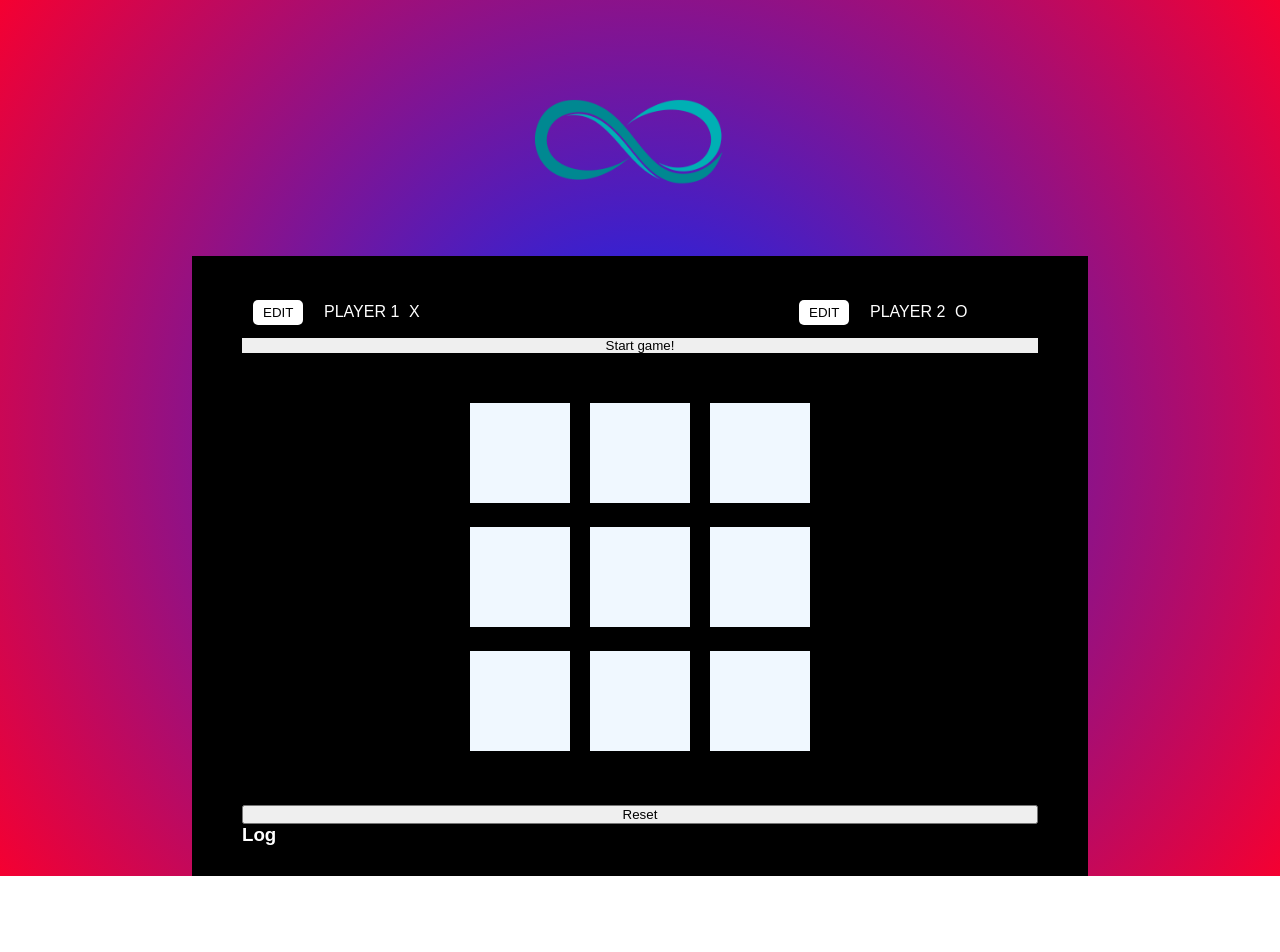
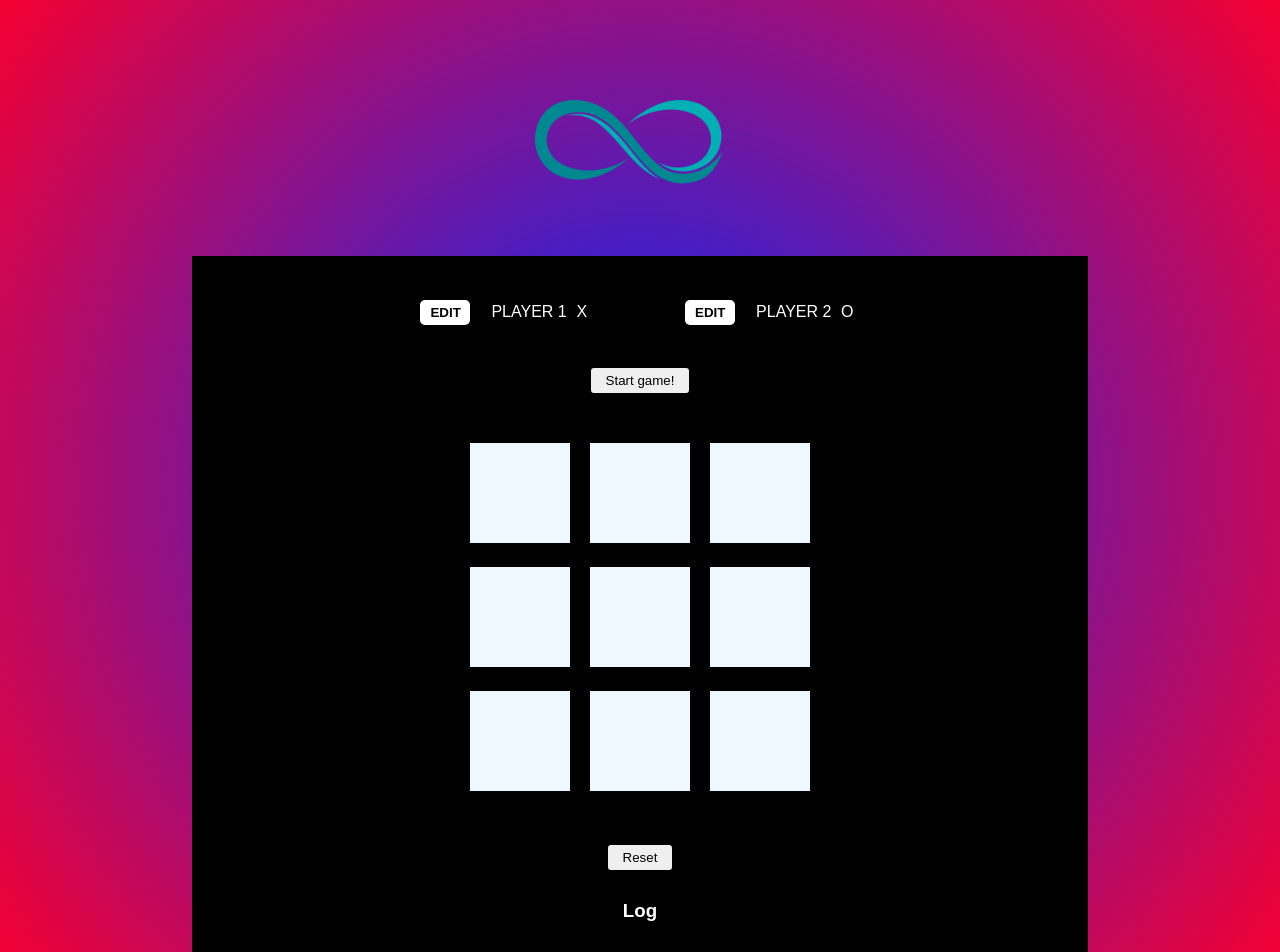
Before and after one commit to RedRoll/XO, a React (Vite) app: page / in a window 1280 px wide. Shown: the top 952 px of the page. Before the commit the page ends 876 px from the top, so only its background shows below. Built offline with nearby package versions, Linux system fonts and the light colour scheme; a web font is replaced by a local one.

Commit message:
Add: some styles/animations for buttons and Log component

```diff
--- a/src/App.jsx
+++ b/src/App.jsx
@@ -107,7 +107,7 @@ function App() {
       startButtonRef.current.style.color = 'black'
       startButtonRef.current.disabled = false
       startButtonRef.current.textContent = 'Start game!'
-
+      startButtonRef.current.style.cursor = 'pointer'
     }
     if (!activePlayer) {
       setPlayer(() => playerData) // when game not started yet
@@ -123,6 +123,7 @@ function App() {
     startButtonRef.current.style.color = 'red'
     startButtonRef.current.disabled = true
     startButtonRef.current.textContent = 'Game Started!'
+    startButtonRef.current.style.cursor = 'default'
   } // start game handler
 
   const gameDraw = gameSquareData.length === 9 // opens popUp if the result of the game is a draw
@@ -150,7 +151,7 @@ function App() {
         <GameTable gameTable={gameTable} onSquareClick={getDataOnClick} active={activePlayer} />
 
 
-        <button onClick={clickHandlerReset} >Reset</button>
+        <button className={styles['reset-button']} onClick={clickHandlerReset} >Reset</button>
 
         <Log data={gameSquareData} />
       </div>
--- a/src/App.module.css
+++ b/src/App.module.css
@@ -16,7 +16,7 @@
     display: flex;
     justify-content: center;
     flex-direction: column;
-
+    align-items: center;
     padding: 30px 50px;
     background-color: rgb(0, 0, 0);
     max-width: 70%;
@@ -26,11 +26,13 @@
 }
 
 
+
+
 .game__players {
     display: flex;
     justify-content: space-between;
     column-gap: 70px;
-
+    row-gap: 10px;
 }
 
 /* ______________________ */
@@ -39,9 +41,21 @@
     border: 1px solid red;
 }
 
+.start-button, .reset-button {
+    border: none;
+    padding: 5px 15px;
+    border-radius: 3px;
+    cursor: pointer;
+}
+
 .start-button {
-    border: none;
+    margin-top: 30px;
 }
+
+.reset-button {
+    margin-bottom: 30px;
+}
+
 
 .start-button:disabled {
     background-color: transparent;
@@ -50,8 +64,8 @@
 
 @media (max-width:991.98px) {
     .game__players {
-        flex-direction: column;
-        align-items: center;
+        flex-wrap: wrap;
+        justify-content: center;
     }
 }
 
@@ -63,3 +77,7 @@
     }
 
 }
+
+@media(max-width: 500px) {
+
+}
--- a/src/components/Gameboard/GameTable.module.css
+++ b/src/components/Gameboard/GameTable.module.css
@@ -5,6 +5,7 @@
     flex-direction: column;
     row-gap: 20px;
     margin: 50px 0;
+    width: 100%; /*не забувати вказувати довжину батьківського елменту на 100%(якщо це потрібно), бо при justify-content/align-items може зжимати блок і весь його вміст*/
 }
 
 .board__wrapper {
--- a/src/components/Log/Log.jsx
+++ b/src/components/Log/Log.jsx
@@ -2,10 +2,10 @@ import styles from './Log.module.css'
 
 const Log = ({data}) => {
     return (
-        <div>
-            <h3>Log</h3>
-            <ol>
-                {data.map( (item, index) => <li key={index}>Player {item.curSymbol} cliked cell {item.square.row +1} {item.square.col +1}</li> )}
+        <div className={styles.log}>
+            <h3 className={styles.log__title}>Log</h3>
+            <ol className={styles.log__menu}>
+                {data.map( (item, index) => <li className={styles.menu__item}  key={index}>Player {item.curSymbol} cliked cell {item.square.row +1} {item.square.col +1}</li> )}
             </ol>
         </div>
     )
--- a/src/components/Log/Log.module.css
+++ b/src/components/Log/Log.module.css
@@ -0,0 +1,34 @@
+.log {
+    display: flex;
+    align-items: center;
+    flex-direction: column;
+}
+
+.log__title {
+    margin-bottom: 15px;
+}
+
+
+.menu__item {
+    animation-name: slide-in-from-left;
+    animation-duration: .6s;
+    animation-timing-function: cubic-bezier(0.5, -0.55, 0.165, 1);
+    animation-iteration-count: forwards;
+    margin-bottom: 8px;
+}
+
+
+@keyframes slide-in-from-left {
+    0% {
+      opacity: 0;
+      transform: translateX(-50%);
+    }
+    50% {
+        opacity: .5;
+        transform: translateX(-25%);
+    }
+    100% {
+      opacity: 1;
+      transform: translateX(0);
+    }
+  }
--- a/src/components/Player/Player.jsx
+++ b/src/components/Player/Player.jsx
@@ -116,9 +116,9 @@ const Player = ({ name, symbol, id, player, toggleValue, setPlayer, activeP }) =
 
                 <div className={styles.popUp}>
                     <div className={styles.popUp__content}>
-                        <h2>Popup Title</h2>
-                        <p>This is the content of the popup.</p>
-                        <button onClick={handlerClosePopUp}>Close</button>
+                        <h2>Warning!</h2>
+                        <p>You must enter your name and symbol.</p>
+                        <button className={styles.popUp__button} onClick={handlerClosePopUp}>I understand</button>
                     </div>
                 </div>
 
--- a/src/components/Player/Player.module.css
+++ b/src/components/Player/Player.module.css
@@ -46,14 +46,17 @@ input:focus.animated-input {
     width: 100%;
     font-family: inherit;
     text-transform: uppercase;
+    font-weight: 700;
     border: none;
     border-radius: 5px;
     background-color: rgb(255, 255, 255);
     transition: background-color .3s ease;
+    cursor: pointer;
 }
 
 .player__button:disabled {
     background-color: transparent;
+    cursor: not-allowed;
 }
 
 .popUp {
@@ -149,3 +152,9 @@ input:focus.animated-input {
         border-color: white;
     }
   }
+
+  /* pop up */
+
+  .popUp__button {
+    cursor: pointer;
+  }
--- a/src/components/PopUp/PopUp.jsx
+++ b/src/components/PopUp/PopUp.jsx
@@ -4,9 +4,9 @@ const PopUp = ({ winner, onClosePopUp, draw }) => {
 
     return (
         winner || draw ? <div className={styles['pop-up']}>
-            {winner && <h3>Player {winner} win!</h3>}
-            {!winner && <h3>It`s a draw! Let`s try again.</h3>}
-            <button onClick={onClosePopUp}>close window</button>
+            {winner && <h3 className={styles['pop-up__title']}>Player {winner} win!</h3>}
+            {!winner && <h3 className={styles['pop-up__title']}>It`s a draw! Let`s try again.</h3>}
+            <button className={styles['pop-up__button']} onClick={onClosePopUp}>OK!</button>
         </div> : undefined
     )
 }
--- a/src/components/PopUp/PopUp.module.css
+++ b/src/components/PopUp/PopUp.module.css
@@ -1,6 +1,6 @@
 .pop-up {
     color: violet;
-    background-color: aquamarine;
+    background-color: rgb(0, 0, 0);
     position: fixed;
     top: 0;
     left: 0;
@@ -9,5 +9,15 @@
     display: flex;
     justify-content: center;
     align-items: center;
+    flex-direction: column;
+    row-gap: 20px;
     z-index: 10;
 }
+
+.pop-up__title {
+    text-transform: uppercase;
+}
+
+.pop-up__button {
+    padding: 5px 20px;
+}
```
